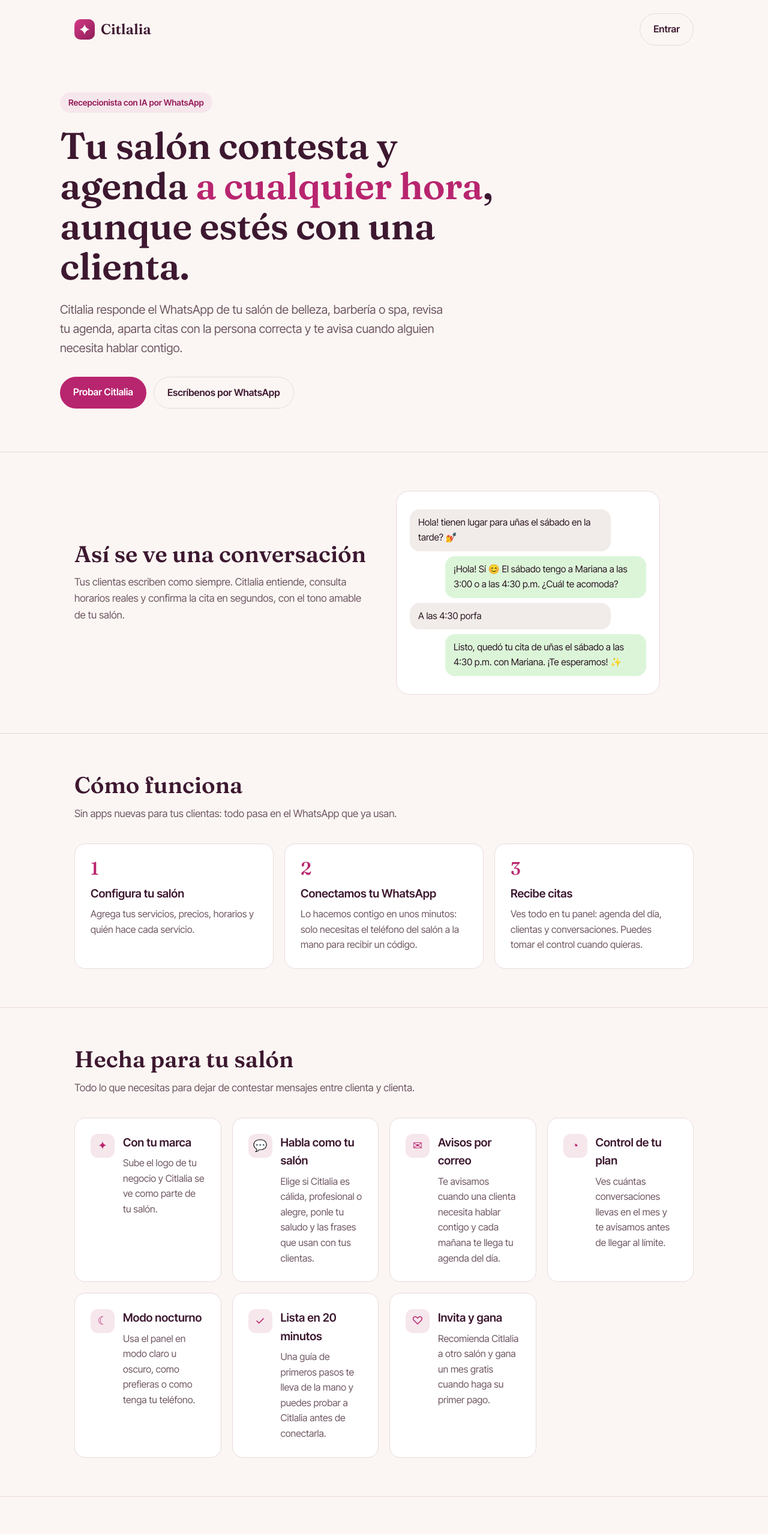
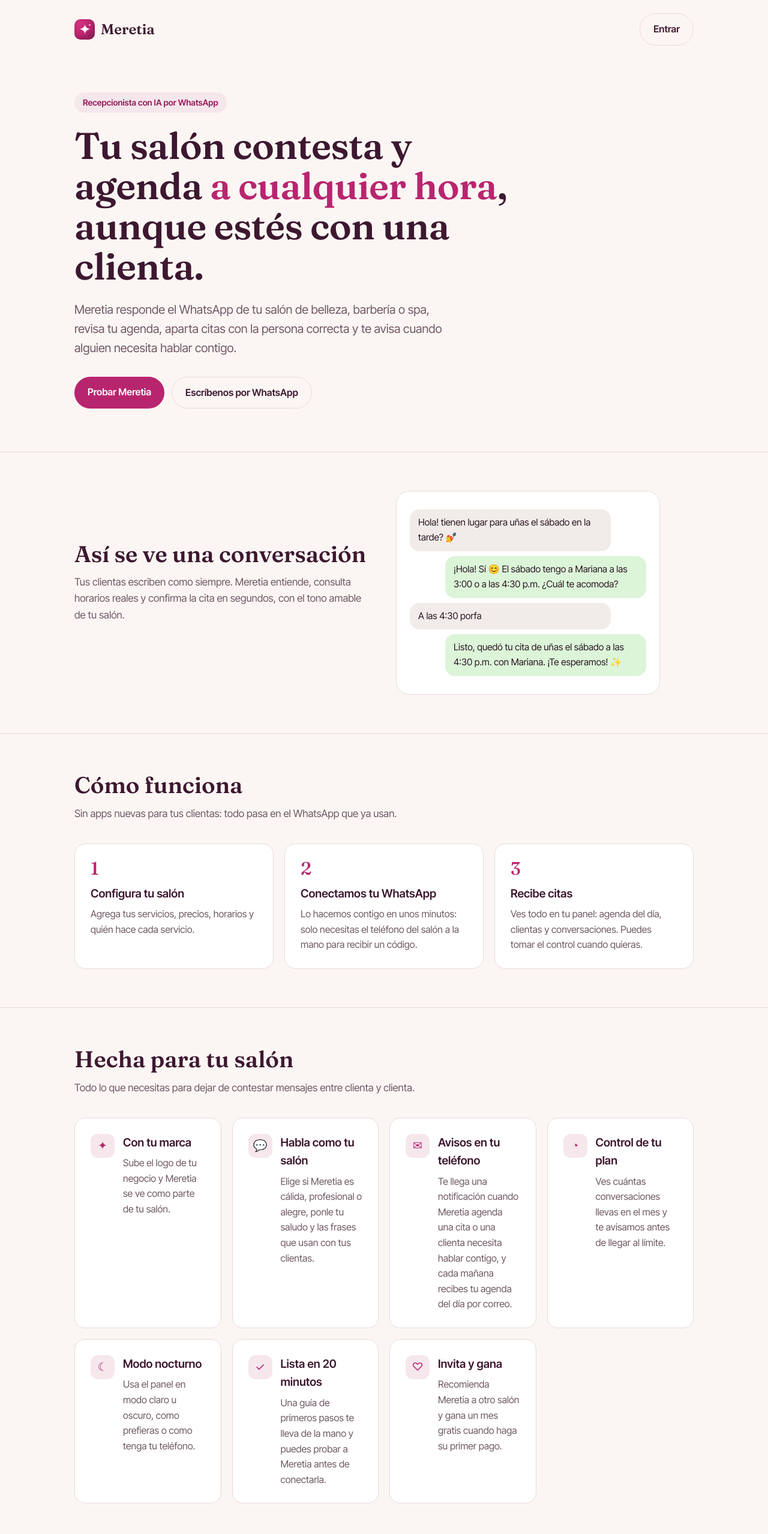
Before and after one commit to LuisDCR92/citlalia-web, a plain HTML site: page index.html in a window 1280 px wide. Shown: the top 2557 px of the page at 60% size. Drawn offline with Linux system fonts and the light colour scheme.

Commit message:
Página: cambio de marca a Meretia en meretia.app
Nombre, logo, correo hola@meretia.app y dominio meretia.app.
Pie con domicilio fiscal completo para la verificación de Meta.
Avisos al teléfono y link para borrar la cuenta.

Co-Authored-By: Claude Opus 5.5 <noreply@anthropic.com>
Claude-Session: https://claude.ai/code/session_01HM412oGJM9hZKS1nXJtfPE

```diff
--- a/index.html
+++ b/index.html
@@ -3,8 +3,8 @@
 <head>
 <meta charset="UTF-8">
 <meta name="viewport" content="width=device-width, initial-scale=1">
-<title>Citlalia — Recepcionista con IA por WhatsApp para salones de belleza</title>
-<meta name="description" content="Citlalia contesta el WhatsApp de tu salón las 24 horas, agenda citas y confirma clientas. Servicio operado por Luis del Campo Rodriguez, Victoria de Durango, México.">
+<title>Meretia — Recepcionista con IA por WhatsApp para salones de belleza</title>
+<meta name="description" content="Meretia contesta el WhatsApp de tu salón las 24 horas, agenda citas y confirma clientas. Servicio operado por Luis del Campo Rodriguez, Victoria de Durango, México.">
 <meta name="facebook-domain-verification" content="okqe46nciptgeuglzeocolvg7yrrj4">
 <link rel="icon" href="favicon.svg" type="image/svg+xml">
 <link rel="preconnect" href="https://fonts.googleapis.com">
@@ -19,11 +19,12 @@
   header{padding:22px 0}
   header .wrap{display:flex;align-items:center;justify-content:space-between;gap:16px}
   .brand{display:flex;align-items:center;gap:10px;font-family:Fraunces,Georgia,serif;font-weight:600;font-size:24px;color:var(--plum);text-decoration:none}
-  .star{width:34px;height:34px;border-radius:10px;background:linear-gradient(135deg,#d43a86,#8e1d57);display:grid;place-items:center}
+  .star{position:relative;width:34px;height:34px;border-radius:10px;background:radial-gradient(circle at 28% 25%,#d6317e 0%,#bd2670 45%,#8e1d57 80%,#5e1240 100%);display:grid;place-items:center}
+  .star .spark{position:absolute;left:68%;top:22%}
   .btn{display:inline-block;background:var(--primary);color:#fff;text-decoration:none;padding:13px 22px;border-radius:999px;font-weight:600;font-size:16px}
   .btn:hover{background:var(--primary-dark)}
   .btn.ghost{background:transparent;color:var(--plum);border:1.5px solid var(--line)}
-  .hero{padding:56px 0 72px}
+  .hero{padding-top:56px;padding-bottom:72px}
   .eyebrow{display:inline-block;background:var(--blush);color:var(--primary-dark);font-weight:600;font-size:14px;padding:6px 14px;border-radius:999px;margin-bottom:22px}
   h1{font-family:Fraunces,Georgia,serif;font-weight:600;color:var(--plum);font-size:clamp(36px,6vw,62px);line-height:1.08;letter-spacing:-.01em;max-width:780px}
   h1 em{font-style:normal;color:var(--primary)}
@@ -70,7 +71,7 @@
 
 <header>
   <div class="wrap">
-    <a class="brand" href="/"><span class="star"><svg width="18" height="18" viewBox="0 0 24 24" fill="#fff" aria-hidden="true"><path d="M12 0c.7 6.3 5.7 11.3 12 12-6.3.7-11.3 5.7-12 12-.7-6.3-5.7-11.3-12-12C6.3 11.3 11.3 6.3 12 0z"/></svg></span>Citlalia</a>
+    <a class="brand" href="/"><span class="star"><svg width="19" height="19" viewBox="0 0 24 24" fill="#fff7fb" aria-hidden="true"><path d="M12 1.5c.6 4.9 2.3 7.9 10.5 10.5C14.3 14.6 12.6 17.6 12 22.5 11.4 17.6 9.7 14.6 1.5 12 9.7 9.4 11.4 6.4 12 1.5z"/></svg><svg class="spark" width="5" height="5" viewBox="0 0 24 24" fill="#f2c4d9" aria-hidden="true"><path d="M12 1.5c.6 4.9 2.3 7.9 10.5 10.5C14.3 14.6 12.6 17.6 12 22.5 11.4 17.6 9.7 14.6 1.5 12 9.7 9.4 11.4 6.4 12 1.5z"/></svg></span>Meretia</a>
     <a class="btn ghost" href="https://citlalia.floot.app/login">Entrar</a>
   </div>
 </header>
@@ -79,10 +80,10 @@
   <div class="wrap hero">
     <span class="eyebrow">Recepcionista con IA por WhatsApp</span>
     <h1>Tu salón contesta y agenda <em>a cualquier hora</em>, aunque estés con una clienta.</h1>
-    <p class="lead">Citlalia responde el WhatsApp de tu salón de belleza, barbería o spa, revisa tu agenda, aparta citas con la persona correcta y te avisa cuando alguien necesita hablar contigo.</p>
+    <p class="lead">Meretia responde el WhatsApp de tu salón de belleza, barbería o spa, revisa tu agenda, aparta citas con la persona correcta y te avisa cuando alguien necesita hablar contigo.</p>
     <div class="ctas">
-      <a class="btn" href="https://citlalia.floot.app/login">Probar Citlalia</a>
-      <a class="btn ghost" href="https://wa.me/526184485984?text=Hola%2C%20quiero%20conocer%20Citlalia" target="_blank" rel="noopener">Escríbenos por WhatsApp</a>
+      <a class="btn" href="https://citlalia.floot.app/login">Probar Meretia</a>
+      <a class="btn ghost" href="https://wa.me/526184485984?text=Hola%2C%20quiero%20conocer%20Meretia" target="_blank" rel="noopener">Escríbenos por WhatsApp</a>
     </div>
   </div>
 
@@ -90,7 +91,7 @@
     <div class="wrap two">
       <div>
         <h2>Así se ve una conversación</h2>
-        <p class="sub">Tus clientas escriben como siempre. Citlalia entiende, consulta horarios reales y confirma la cita en segundos, con el tono amable de tu salón.</p>
+        <p class="sub">Tus clientas escriben como siempre. Meretia entiende, consulta horarios reales y confirma la cita en segundos, con el tono amable de tu salón.</p>
       </div>
       <div class="chat" aria-label="Ejemplo de conversación">
         <div class="msg in">Hola! tienen lugar para uñas el sábado en la tarde? 💅</div>
@@ -118,13 +119,13 @@
       <h2>Hecha para tu salón</h2>
       <p class="sub">Todo lo que necesitas para dejar de contestar mensajes entre clienta y clienta.</p>
       <div class="grid">
-        <div class="card feat"><span class="ico">✦</span><div><h3>Con tu marca</h3><p>Sube el logo de tu negocio y Citlalia se ve como parte de tu salón.</p></div></div>
-        <div class="card feat"><span class="ico">💬</span><div><h3>Habla como tu salón</h3><p>Elige si Citlalia es cálida, profesional o alegre, ponle tu saludo y las frases que usan con tus clientas.</p></div></div>
-        <div class="card feat"><span class="ico">✉</span><div><h3>Avisos por correo</h3><p>Te avisamos cuando una clienta necesita hablar contigo y cada mañana te llega tu agenda del día.</p></div></div>
+        <div class="card feat"><span class="ico">✦</span><div><h3>Con tu marca</h3><p>Sube el logo de tu negocio y Meretia se ve como parte de tu salón.</p></div></div>
+        <div class="card feat"><span class="ico">💬</span><div><h3>Habla como tu salón</h3><p>Elige si Meretia es cálida, profesional o alegre, ponle tu saludo y las frases que usan con tus clientas.</p></div></div>
+        <div class="card feat"><span class="ico">✉</span><div><h3>Avisos en tu teléfono</h3><p>Te llega una notificación cuando Meretia agenda una cita o una clienta necesita hablar contigo, y cada mañana recibes tu agenda del día por correo.</p></div></div>
         <div class="card feat"><span class="ico">◔</span><div><h3>Control de tu plan</h3><p>Ves cuántas conversaciones llevas en el mes y te avisamos antes de llegar al límite.</p></div></div>
         <div class="card feat"><span class="ico">☾</span><div><h3>Modo nocturno</h3><p>Usa el panel en modo claro u oscuro, como prefieras o como tenga tu teléfono.</p></div></div>
-        <div class="card feat"><span class="ico">✓</span><div><h3>Lista en 20 minutos</h3><p>Una guía de primeros pasos te lleva de la mano y puedes probar a Citlalia antes de conectarla.</p></div></div>
-        <div class="card feat"><span class="ico">♡</span><div><h3>Invita y gana</h3><p>Recomienda Citlalia a otro salón y gana un mes gratis cuando haga su primer pago.</p></div></div>
+        <div class="card feat"><span class="ico">✓</span><div><h3>Lista en 20 minutos</h3><p>Una guía de primeros pasos te lleva de la mano y puedes probar a Meretia antes de conectarla.</p></div></div>
+        <div class="card feat"><span class="ico">♡</span><div><h3>Invita y gana</h3><p>Recomienda Meretia a otro salón y gana un mes gratis cuando haga su primer pago.</p></div></div>
       </div>
     </div>
   </section>
@@ -151,7 +152,7 @@
         <div class="card"><h3>Cadena</h3><div class="price">$2,499 <small>MXN/mes</small></div><p class="sub" style="margin:4px 0 0;font-size:14px">o $24,990 al año</p><ul><li><strong>2,000 conversaciones al mes</strong></li><li>Profesionales ilimitadas</li><li>Hasta 3 sucursales (+$600 por sucursal adicional)</li><li>Soporte prioritario</li></ul></div>
       </div>
       <p class="sub" style="margin:24px 0 0;font-size:15px">Una conversación es una clienta distinta que te escribe en un periodo de 24 horas. ¿Necesitas más? Paquete extra de 200 conversaciones por $99. Primer mes gratis. Los primeros 10 salones pagan precio fundador.</p>
-      <p class="sub" style="margin:12px 0 0;font-size:15px"><strong>Garantía: 10 citas o te devolvemos tu dinero.</strong> Si en tu primer mes pagado Citlalia agenda menos de 10 citas, te regresamos tu pago (aplican condiciones).</p>
+      <p class="sub" style="margin:12px 0 0;font-size:15px"><strong>Garantía: 10 citas o te devolvemos tu dinero.</strong> Si en tu primer mes pagado Meretia agenda menos de 10 citas, te regresamos tu pago (aplican condiciones).</p>
     </div>
   </section>
   <section>
@@ -159,11 +160,11 @@
       <h2>Preguntas frecuentes</h2>
       <p class="sub">Si tienes otra duda, escríbenos y te contestamos el mismo día.</p>
       <details><summary>¿Necesito un número nuevo?</summary><p>Te recomendamos un chip nuevo solo para citas, que no tenga WhatsApp instalado. Si prefieres usar el número que ya conocen tus clientas, te explicamos las opciones antes de moverlo.</p></details>
-      <details><summary>¿Mis clientas sabrán que es una inteligencia artificial?</summary><p>Citlalia se presenta como la asistente virtual de tu salón y habla con el tono que tú elijas: cálido, profesional o alegre. Contesta con tus precios y horarios reales, y cuando algo no lo sabe te pasa la conversación a ti.</p></details>
+      <details><summary>¿Mis clientas sabrán que es una inteligencia artificial?</summary><p>Meretia se presenta como la asistente virtual de tu salón y habla con el tono que tú elijas: cálido, profesional o alegre. Contesta con tus precios y horarios reales, y cuando algo no lo sabe te pasa la conversación a ti.</p></details>
       <details><summary>¿Qué pasa si se acaban mis conversaciones del mes?</summary><p>Te avisamos al 80% y al 100%. Puedes agregar 200 conversaciones por $99 o cambiar de plan. Los mensajes nunca se pierden: si se agotan, te llegan para que tú contestes.</p></details>
-      <details><summary>¿Sirve para spas y barberías?</summary><p>Sí. Configuras tus servicios con su duración real (masajes, faciales, cortes, uñas, pestañas) y quién los hace, y Citlalia solo ofrece horarios en los que de verdad hay lugar.</p></details>
+      <details><summary>¿Sirve para spas y barberías?</summary><p>Sí. Configuras tus servicios con su duración real (masajes, faciales, cortes, uñas, pestañas) y quién los hace, y Meretia solo ofrece horarios en los que de verdad hay lugar.</p></details>
       <details><summary>¿Hay contrato o permanencia?</summary><p>No. Pagas mes a mes con tarjeta en Mercado Pago o por transferencia, y cancelas cuando quieras.</p></details>
-      <details><summary>¿Puedo probarlo antes de pagar?</summary><p>Sí. Tu primer mes es gratis desde que conectamos tu número, y antes puedes probar a Citlalia en el simulador del panel.</p></details>
+      <details><summary>¿Puedo probarlo antes de pagar?</summary><p>Sí. Tu primer mes es gratis desde que conectamos tu número, y antes puedes probar a Meretia en el simulador del panel.</p></details>
     </div>
   </section>
 </main>
@@ -172,19 +173,19 @@
   <div class="wrap">
     <div class="foot-grid">
       <div>
-        <h4>Citlalia</h4>
+        <h4>Meretia</h4>
         <p>Recepcionista con inteligencia artificial por WhatsApp para salones de belleza, barberías y spas en México.</p>
       </div>
       <div>
         <h4>Contacto</h4>
-        <p><a href="https://wa.me/526184485984" target="_blank" rel="noopener">WhatsApp 618 448 5984</a><br><a href="mailto:hola@citlalia.app">hola@citlalia.app</a><br>Victoria de Durango, Durango, México</p>
+        <p><a href="https://wa.me/526184485984" target="_blank" rel="noopener">WhatsApp 618 448 5984</a><br><a href="mailto:hola@meretia.app">hola@meretia.app</a><br>Encinos 104, Las Alamedas<br>Victoria de Durango, Durango, México</p>
       </div>
       <div>
         <h4>Legal</h4>
-        <p><a href="https://citlalia.floot.app/privacidad">Aviso de privacidad</a></p>
+        <p><a href="https://citlalia.floot.app/privacidad">Aviso de privacidad</a><br><a href="https://citlalia.floot.app/privacidad#borrar-cuenta">Borrar tu cuenta</a></p>
       </div>
     </div>
-    <p class="legal">Citlalia es una marca y un servicio operado por <strong>Luis del Campo Rodriguez</strong>, persona física con domicilio en Victoria de Durango, Durango, México. © 2026 Luis del Campo Rodriguez. Todos los derechos reservados.</p>
+    <p class="legal">Meretia es una marca y un servicio operado por <strong>Luis del Campo Rodriguez</strong>, persona física con domicilio fiscal en Encinos 104, Las Alamedas, Victoria de Durango, Durango, México. © 2026 Luis del Campo Rodriguez. Todos los derechos reservados.</p>
   </div>
 </footer>
 
```
Also changed, not shown: favicon.svg, 1 other file.
